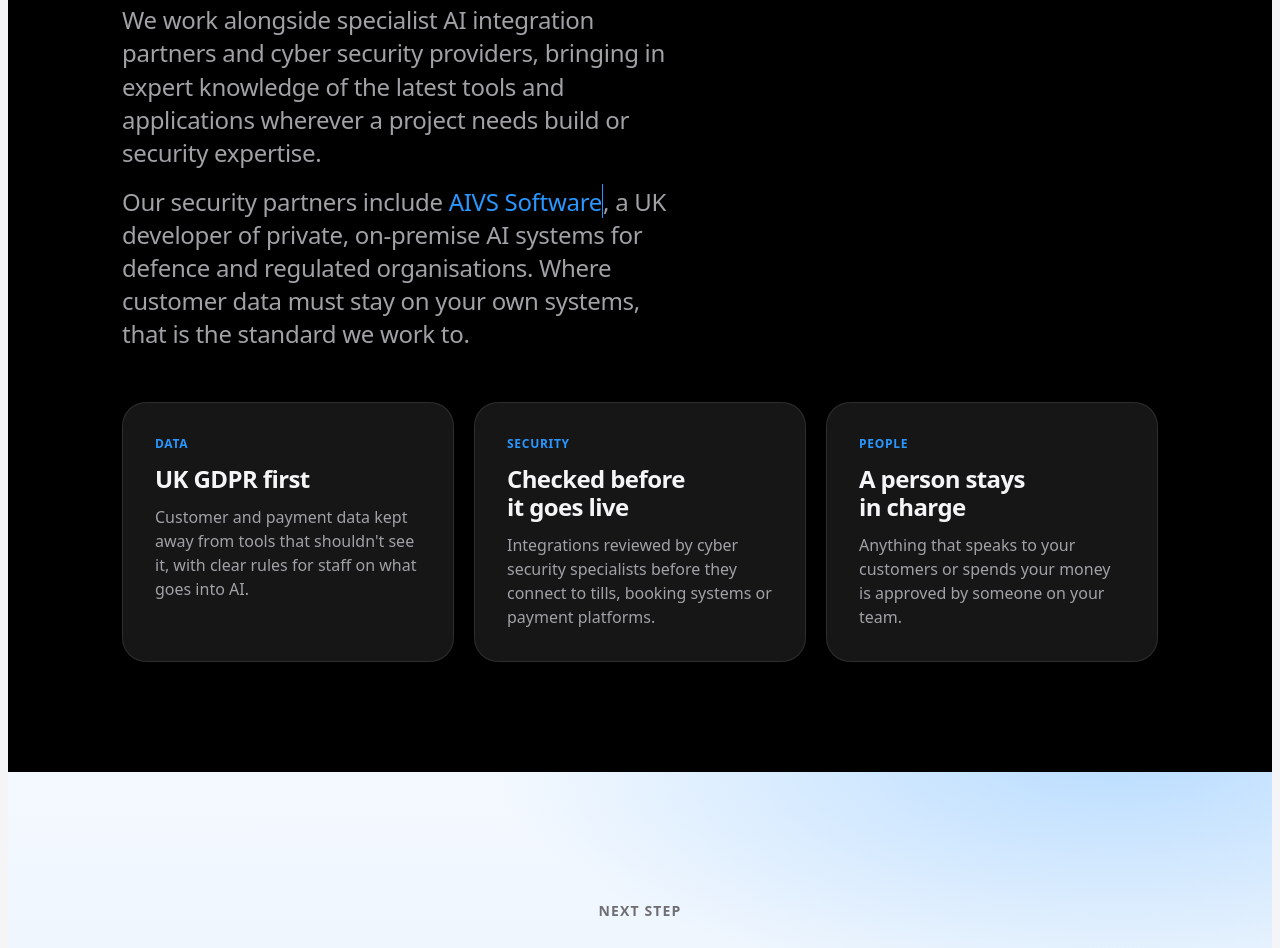
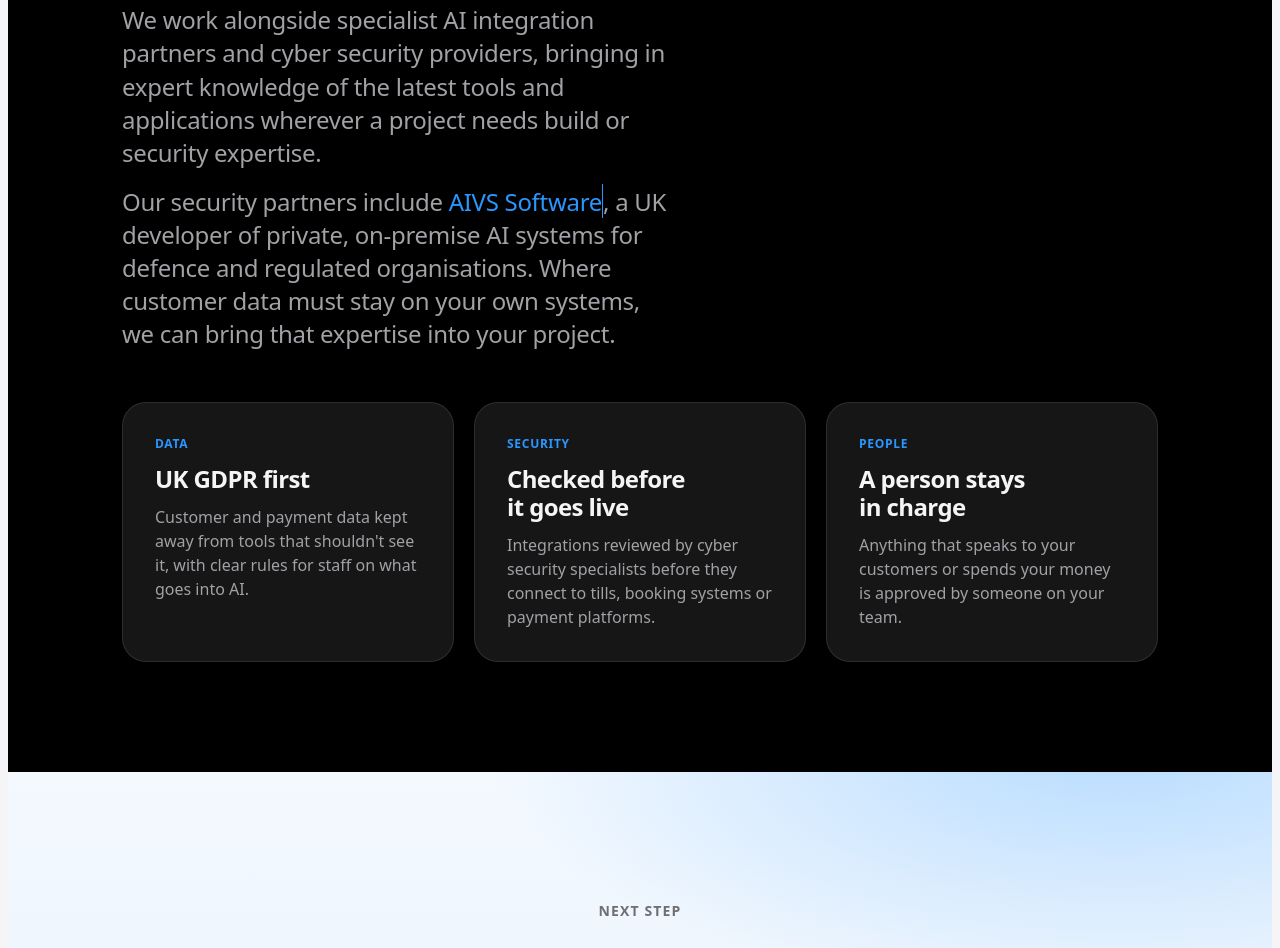
Before and after one commit to bn47ndgf6j-wq/oystershell-website, a plain HTML site: page public/ai-strategy/index.html in a window 1280 px wide. Shown: the part 2590-3538 px from the top of the page. Drawn offline with Linux system fonts and the light colour scheme.

Commit message:
AI page: soften partner line
Co-Authored-By: Claude Opus 5.5 <noreply@anthropic.com>
Claude-Session: https://claude.ai/code/session_01UNo9FwSDHei3bQTLJpXeaG

```diff
--- a/public/ai-strategy/index.html
+++ b/public/ai-strategy/index.html
@@ -434,7 +434,7 @@ footer .reg{max-width:80ch;line-height:1.6}
         <p class="eyebrow grad">Partners and protection</p>
         <h2 class="h2">The right specialists. Secure from day one.</h2>
         <p class="lede">We work alongside specialist AI integration partners and cyber security providers, bringing in expert knowledge of the latest tools and applications wherever a project needs build or security expertise.</p>
-        <p class="lede" style="margin-top:16px">Our security partners include <a class="chev" href="https://www.aivs.uk" target="_blank" rel="noopener" style="display:inline">AIVS Software</a>, a UK developer of private, on-premise AI systems for defence and regulated organisations. Where customer data must stay on your own systems, that is the standard we work to.</p>
+        <p class="lede" style="margin-top:16px">Our security partners include <a class="chev" href="https://www.aivs.uk" target="_blank" rel="noopener" style="display:inline">AIVS Software</a>, a UK developer of private, on-premise AI systems for defence and regulated organisations. Where customer data must stay on your own systems, we can bring that expertise into your project.</p>
       </div>
       <div class="cards">
         <article class="card"><span class="tag">Data</span><h3>UK GDPR first</h3><p>Customer and payment data kept away from tools that shouldn't see it, with clear rules for staff on what goes into AI.</p></article>
```
Also changed, not shown: src/site.html (+1 -1 lines).
